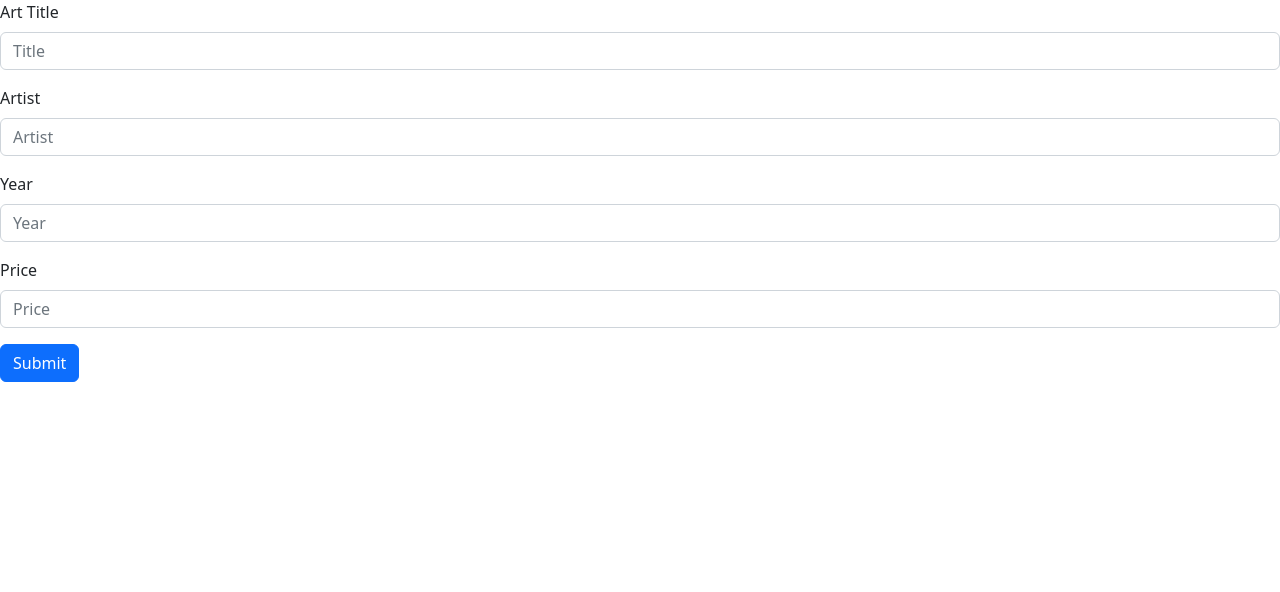
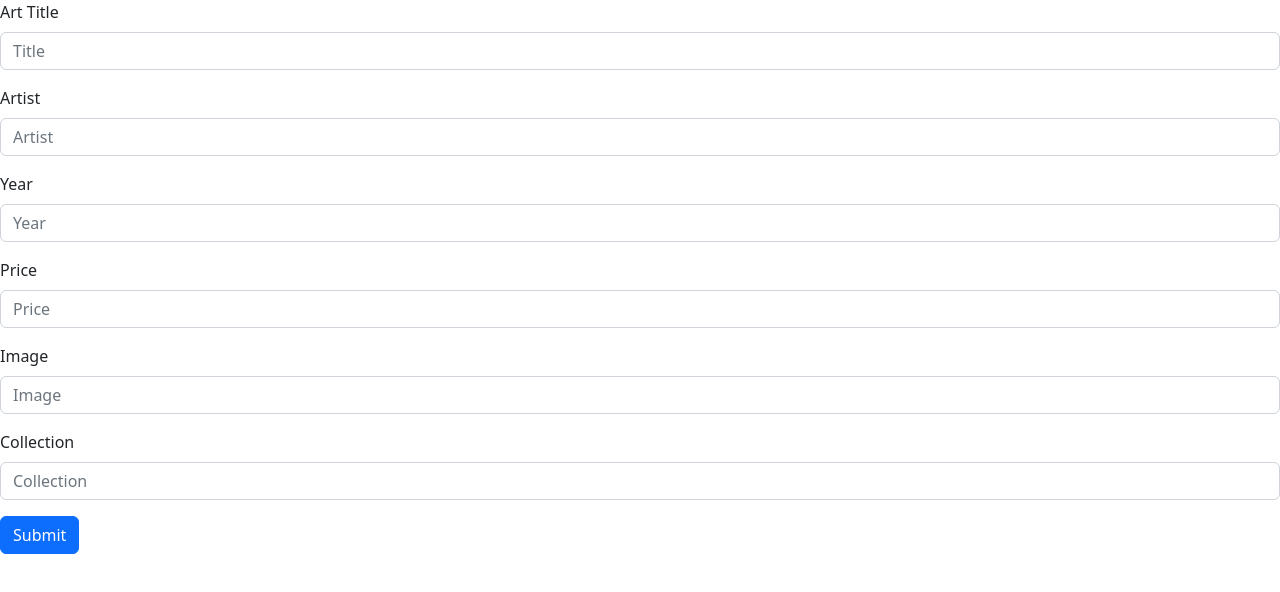
Before and after one commit to bailey-mc/capstone_frontend, a React (Create React App) app in the folder art-store/: page /newArt in a window 1280 px wide. Shown: the top 592 px of the page. Built offline with nearby package versions, Linux system fonts and the light colour scheme.

Commit message:
new form adjusted to include image and collection

```diff
--- a/art-store/src/routes/EditArt.js
+++ b/art-store/src/routes/EditArt.js
@@ -3,7 +3,7 @@ import axios from "axios";
 import { useParams } from "react-router-dom";
 import { useState, useEffect } from "react";
 
-function EditArt(params) {
+function EditArt() {
 
 
 
--- a/art-store/src/routes/NewArt.js
+++ b/art-store/src/routes/NewArt.js
@@ -8,7 +8,9 @@ function NewArt() {
                                     artName: "",
                                     artist: "",
                                     price: "",
-                                    year: ""
+                                    year: "",
+                                    image: "",
+                                    collection: "",
                                 })
     //test
     // const [name, setName] = useState("")
@@ -38,7 +40,9 @@ function NewArt() {
                 artName: newArt.artName,
                 artist: newArt.artist,
                 price: newArt.price,
-                year: newArt.year
+                year: newArt.year,
+                image: newArt.image,
+                collection: newArt.collection
                 // artName: "art name",
                 // artist: "artist",
                 // price: "45",
@@ -72,6 +76,14 @@ function NewArt() {
                     <Form.Label>Price</Form.Label>
                     <Form.Control type="number" name="price" placeholder="Price" max-width="100px" onChange={handleChange} />
                 </Form.Group>
+                <Form.Group className="mb-3" controlId="formBasicEmail">
+                    <Form.Label>Image</Form.Label>
+                    <Form.Control type="string" name="image" placeholder="Image" max-width="100px" onChange={handleChange} />
+                </Form.Group>
+                <Form.Group className="mb-3" controlId="formBasicEmail">
+                    <Form.Label>Collection</Form.Label>
+                    <Form.Control type="string" name="collection" placeholder="Collection" max-width="100px" onChange={handleChange} />
+                </Form.Group>
                 <Button variant="primary"
                 type="submit"
                 // onClick={handleNewArt}
```
